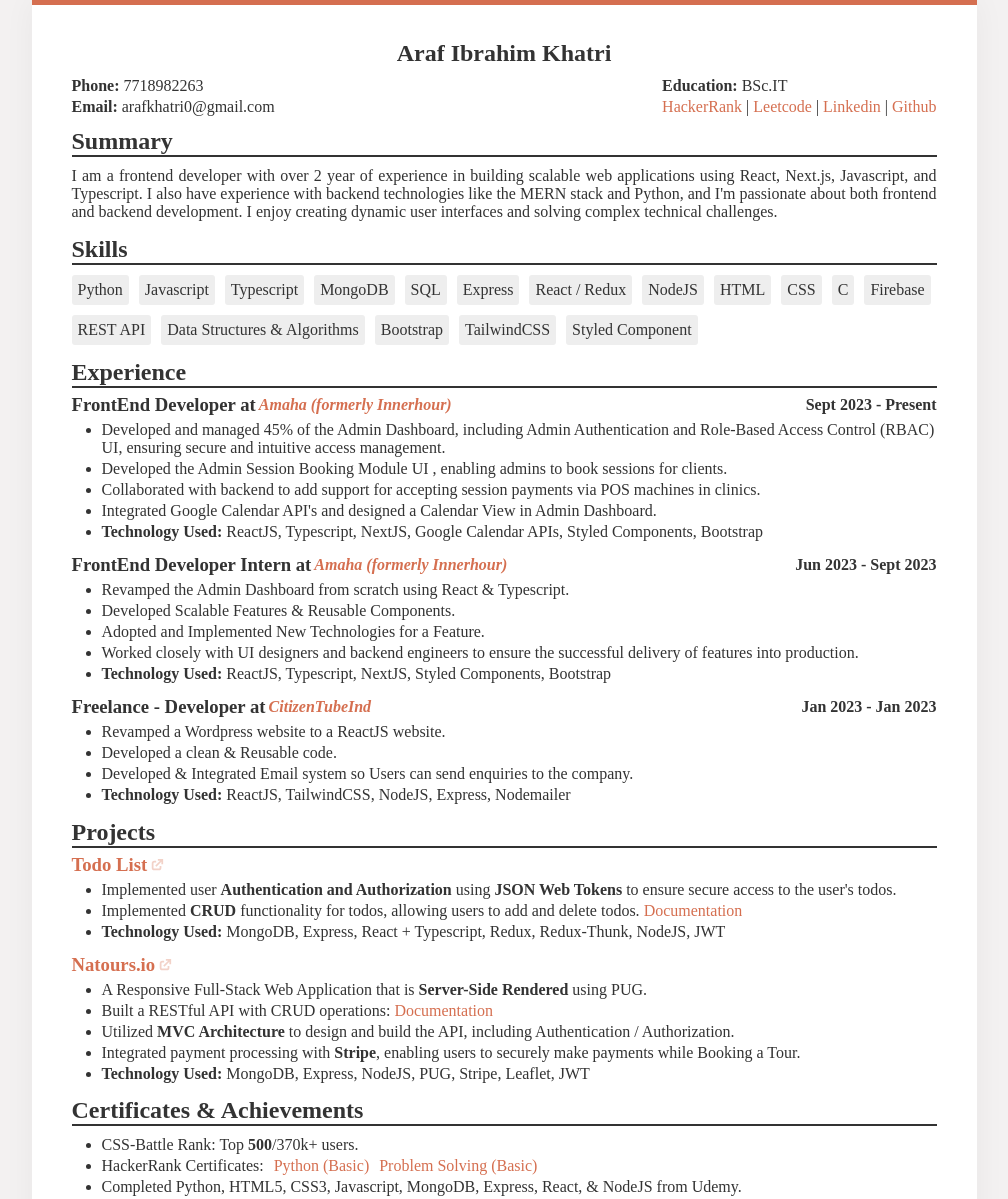
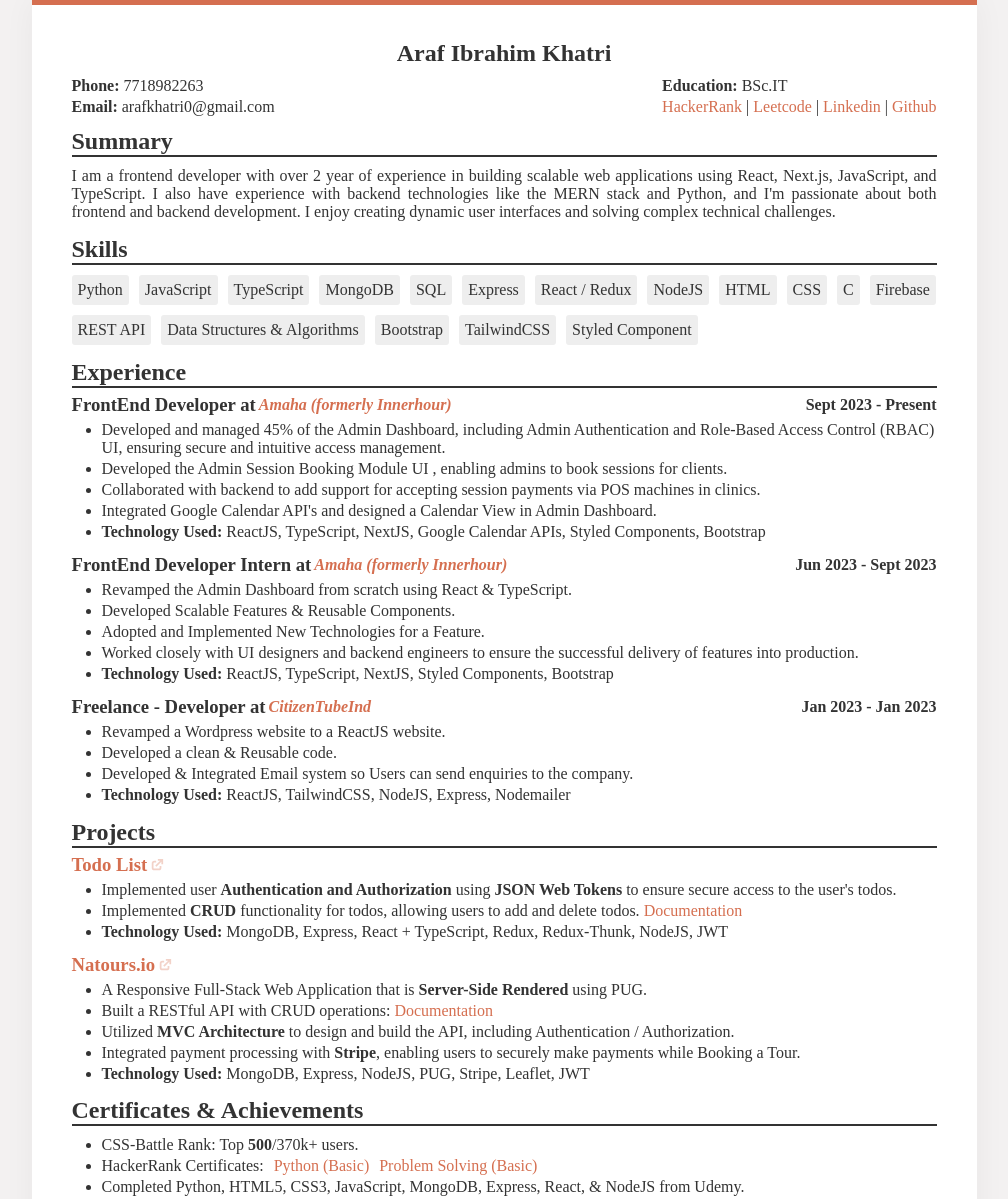
Before and after one commit to Araf-Khatri/araf-khatri.github.io, a plain HTML site: page index.html in a window 1280 px wide. Shown: the top 1199 px of the page, without its empty margins (136-1144 px from the left). Drawn offline with Linux system fonts and the light colour scheme.

Commit message:
patch: javascript and typescript spelling

```diff
--- a/index.html
+++ b/index.html
@@ -44,8 +44,8 @@
         <div class="flex">
           <p class="summary-content">
             I am a frontend developer with over 2 year of experience in building
-            scalable web applications using React, Next.js, Javascript, and
-            Typescript. I also have experience with backend technologies like
+            scalable web applications using React, Next.js, JavaScript, and
+            TypeScript. I also have experience with backend technologies like
             the MERN stack and Python, and I'm passionate about both frontend
             and backend development. I enjoy creating dynamic user interfaces
             and solving complex technical challenges.
@@ -56,8 +56,8 @@
         <h2>Skills</h2>
         <div class="flex">
           <div><span>Python</span></div>
-          <div><span>Javascript</span></div>
-          <div><span>Typescript</span></div>
+          <div><span>JavaScript</span></div>
+          <div><span>TypeScript</span></div>
           <div><span>MongoDB</span></div>
           <div><span>SQL</span></div>
           <div><span>Express</span></div>
@@ -87,7 +87,7 @@
           <ul>
             <li>Revamping Admin Dashboard from Angular v1 to React.</li>
             <li>
-              Using Typescript, Metronic-v8 & Bootstrap from scratch to build
+              Using TypeScript, Metronic-v8 & Bootstrap from scratch to build
               Frontend Admin Interface.
             </li>
             <li>Working Closely with Designer & Backend Team.</li>
@@ -121,7 +121,7 @@
             </li>
             <li>
               <span class="bold"> Technology Used: </span>
-              ReactJS, Typescript, NextJS, Google Calendar APIs, Styled Components, Bootstrap
+              ReactJS, TypeScript, NextJS, Google Calendar APIs, Styled Components, Bootstrap
             </li>
           </ul>
         </div>
@@ -137,7 +137,7 @@
           <ul>
             <li>
               Revamped the Admin Dashboard from scratch using React &
-              Typescript.
+              TypeScript.
             </li>
             <li>Developed Scalable Features & Reusable Components.</li>
             <li>Adopted and Implemented New Technologies for a Feature.</li>
@@ -147,7 +147,7 @@
             </li>
             <li>
               <span class="bold"> Technology Used: </span>
-              ReactJS, Typescript, NextJS, Styled Components, Bootstrap
+              ReactJS, TypeScript, NextJS, Styled Components, Bootstrap
             </li>
           </ul>
         </div>
@@ -205,7 +205,7 @@
             </li>
             <li>
               <span class="bold"> Technology Used: </span>
-              MongoDB, Express, React + Typescript, Redux, Redux-Thunk, NodeJS,
+              MongoDB, Express, React + TypeScript, Redux, Redux-Thunk, NodeJS,
               JWT
             </li>
           </ul>
@@ -292,14 +292,14 @@
             <li>A Stopwatch website which is inspired by Realme Stopwatch.</li>
             <li>
               <span class="bold"> Technology Used: </span>
-              HTML, CSS, Javascript
+              HTML, CSS, JavaScript
             </li>
             <li>
               Built using
               <span class="bold"> HTML </span>
               ,
               <span class="bold"> CSS </span>&
-              <span class="bold"> Javascript</span>.
+              <span class="bold"> JavaScript</span>.
             </li>
           </ul>
         </div> -->
@@ -326,7 +326,7 @@
             </div>
           </li>
           <li>
-            Completed Python, HTML5, CSS3, Javascript, MongoDB, Express, React,
+            Completed Python, HTML5, CSS3, JavaScript, MongoDB, Express, React,
             & NodeJS from Udemy.
           </li>
         </ul>
```
